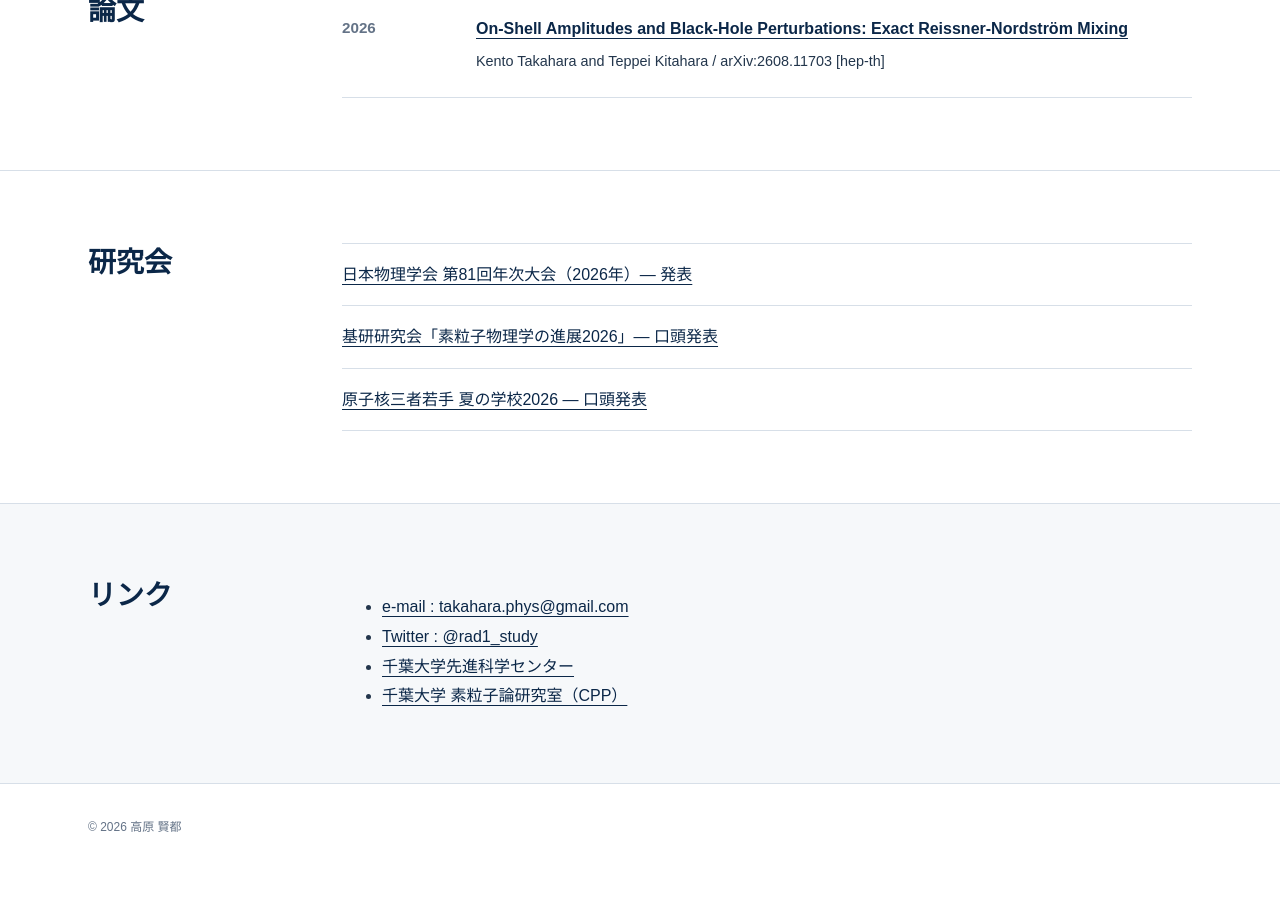
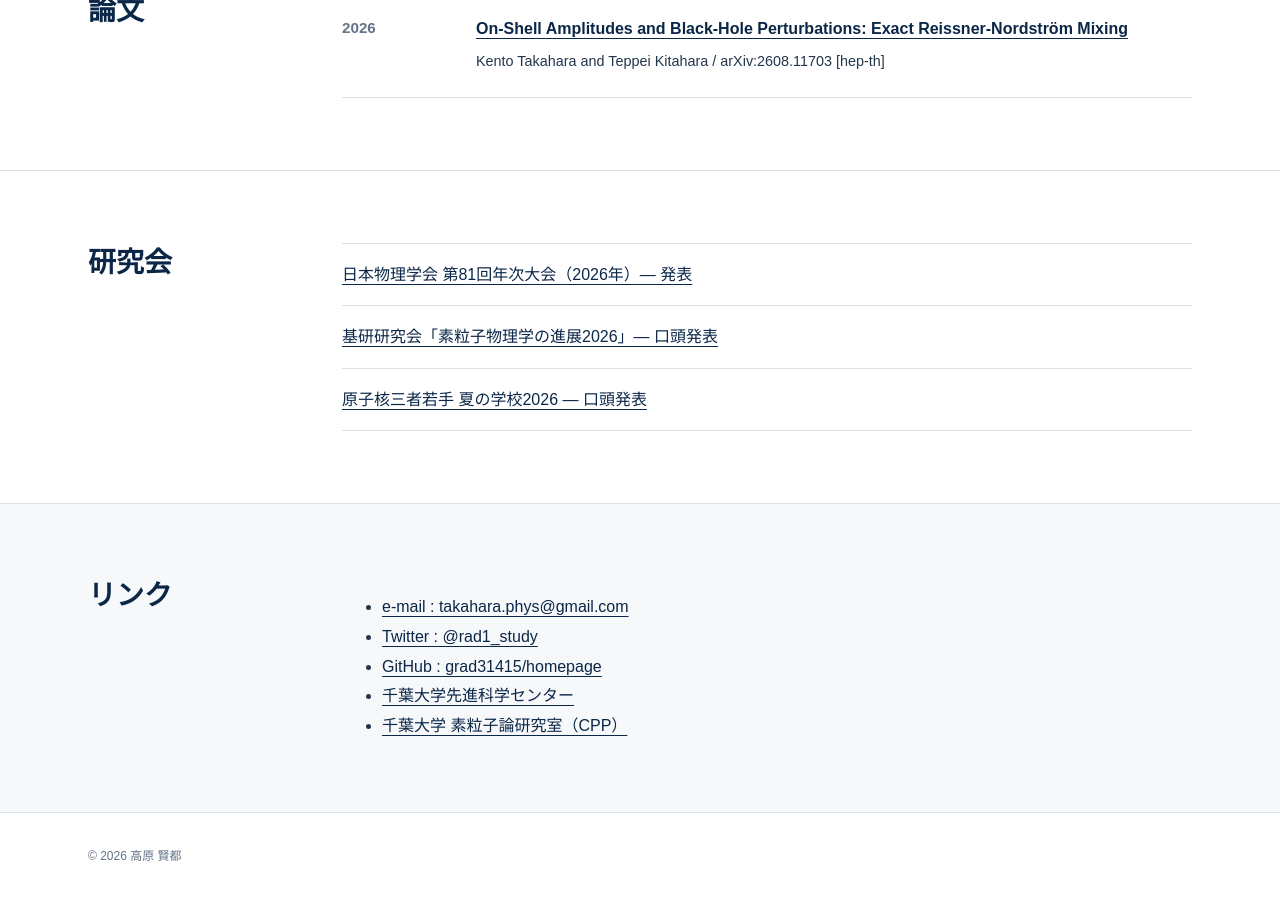
Before and after one commit to grad31415/homepage, a Jekyll site: the page index.html, which Jekyll copies as it is, in a window 1280 px wide and 900 px high, scrolled down 931 px. Built offline with Jekyll 4.4.1, drawn with Linux system fonts in a browser that asks for light colours; before the commit the page ends 1801 px from its top, so only the background shows below that.

Commit message:
Add homepage GitHub repository link in Japanese and English

```diff
--- a/index-en.html
+++ b/index-en.html
@@ -108,6 +108,7 @@
             <ul class="link-list">
               <li><a href="mailto:takahara.phys@gmail.com">e-mail : takahara.phys@gmail.com</a></li>
               <li><a class="social-link" href="https://x.com/rad1_study" target="_blank" rel="noreferrer"><span>Twitter : @rad1_study</span></a></li>
+              <li><a href="https://github.com/grad31415/homepage" target="_blank" rel="noreferrer">GitHub : grad31415/homepage</a></li>
               <li><a href="https://www.cfs.chiba-u.ac.jp/early_admission/index.html" target="_blank" rel="noreferrer">Center for Frontier Science, Chiba University</a></li>
               <li><a href="https://physics.s.chiba-u.ac.jp/particle/" target="_blank" rel="noreferrer">Chiba Particle Physics Group (CPP), Chiba University</a></li>
             </ul>
--- a/index.html
+++ b/index.html
@@ -118,6 +118,7 @@
                   <span>Twitter : @rad1_study</span>
                 </a>
               </li>
+              <li><a href="https://github.com/grad31415/homepage" target="_blank" rel="noreferrer">GitHub : grad31415/homepage</a></li>
               <li><a href="https://www.cfs.chiba-u.ac.jp/early_admission/index.html" target="_blank" rel="noreferrer">千葉大学先進科学センター</a></li>
               <li><a href="https://physics.s.chiba-u.ac.jp/particle/" target="_blank" rel="noreferrer">千葉大学 素粒子論研究室（CPP）</a></li>
             </ul>
```
